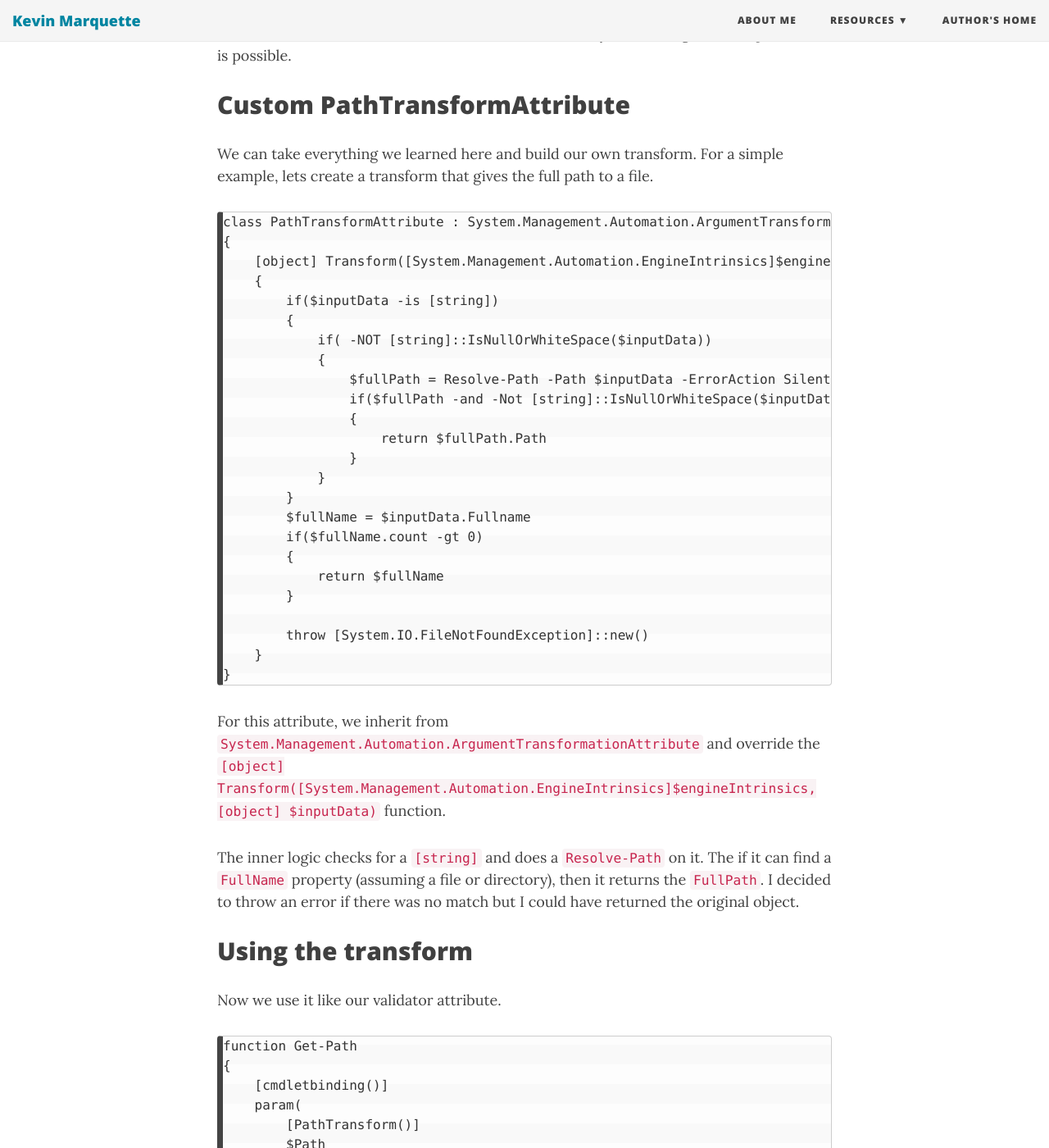
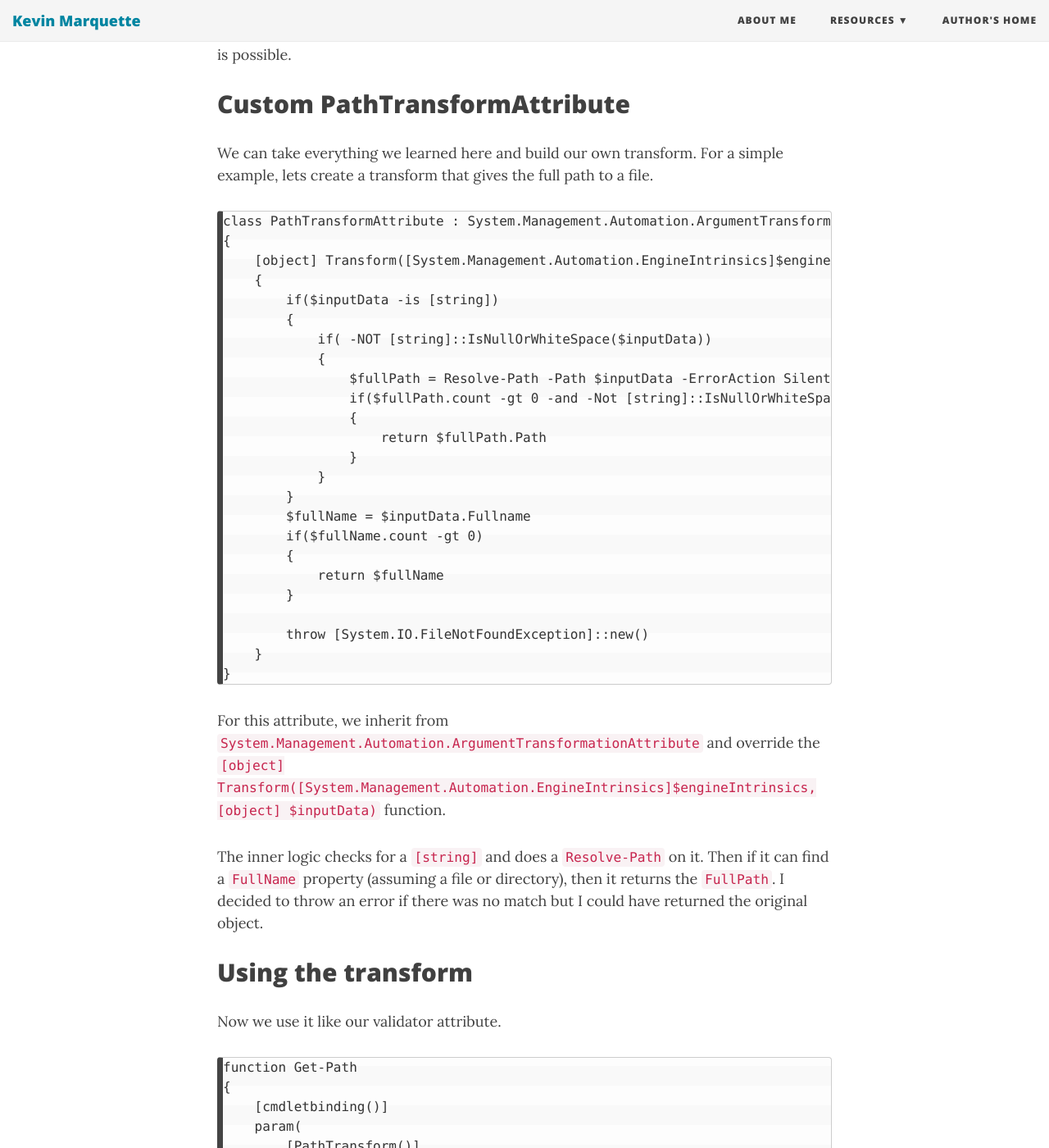
Before and after one commit to KevinMarquette/kevinmarquette.github.io, a Jekyll site: the page built from _posts/2017-02-19-Powershell-custom-attribute-validator-transform.md, in a window 1280 px wide and 1400 px high, scrolled down 10219 px. Shown: the whole window at 82% size. Built offline with Jekyll 4.4.1, drawn with Linux system fonts in a browser that asks for light colours; nearby versions of some CDN libraries; comment, search, counter and statistics services are not loaded; some of the changed text lies outside the part shown.

Commit message:
Feedback from lee

```diff
--- a/_posts/2017-02-19-Powershell-custom-attribute-validator-transform.md
+++ b/_posts/2017-02-19-Powershell-custom-attribute-validator-transform.md
@@ -154,9 +154,9 @@ I decided to create a helper function to make this easier to work with.
             [string]
             $TestName
         )
-        $SkipTest = $Command.ScriptBlock.Attributes | Where-object {$_.TypeID.Name -eq 'SkipTest'}
+        $SkipTest = $Command.ScriptBlock.Attributes | Where-object { $_.TypeID.Name -eq 'SkipTest' }
 
-        if($SkipTest -ne $null -and $SkipTest.TestName -eq $TestName)
+        if( ( $SkipTest -ne $null ) -and ( $SkipTest.TestName -eq $TestName ) )
         {
             return $false
         }
@@ -301,7 +301,7 @@ We can take everything we learned here and build our own transform. For a simple
                 if( -NOT [string]::IsNullOrWhiteSpace($inputData))
                 {
                     $fullPath = Resolve-Path -Path $inputData -ErrorAction SilentlyContinue
-                    if($fullPath -and -Not [string]::IsNullOrWhiteSpace($inputData))
+                    if($fullPath.count -gt 0 -and -Not [string]::IsNullOrWhiteSpace($fullPath))
                     {
                         return $fullPath.Path
                     }
@@ -319,7 +319,7 @@ We can take everything we learned here and build our own transform. For a simple
 
 For this attribute, we inherit from `System.Management.Automation.ArgumentTransformationAttribute` and override the `[object] Transform([System.Management.Automation.EngineIntrinsics]$engineIntrinsics, [object] $inputData)` function.
 
-The inner logic checks for a `[string]` and does a `Resolve-Path` on it. The if it can find a `FullName` property (assuming a file or directory), then it returns the `FullPath`. I decided to throw an error if there was no match but I could have returned the original object.
+The inner logic checks for a `[string]` and does a `Resolve-Path` on it. Then if it can find a `FullName` property (assuming a file or directory), then it returns the `FullPath`. I decided to throw an error if there was no match but I could have returned the original object.
 
 ## Using the transform
 Now we use it like our validator attribute.
```
Also changed, not shown: other parts of _posts/2017-02-19-Powershell-custom-attribute-validator-transform.md (+4 -4 lines).
